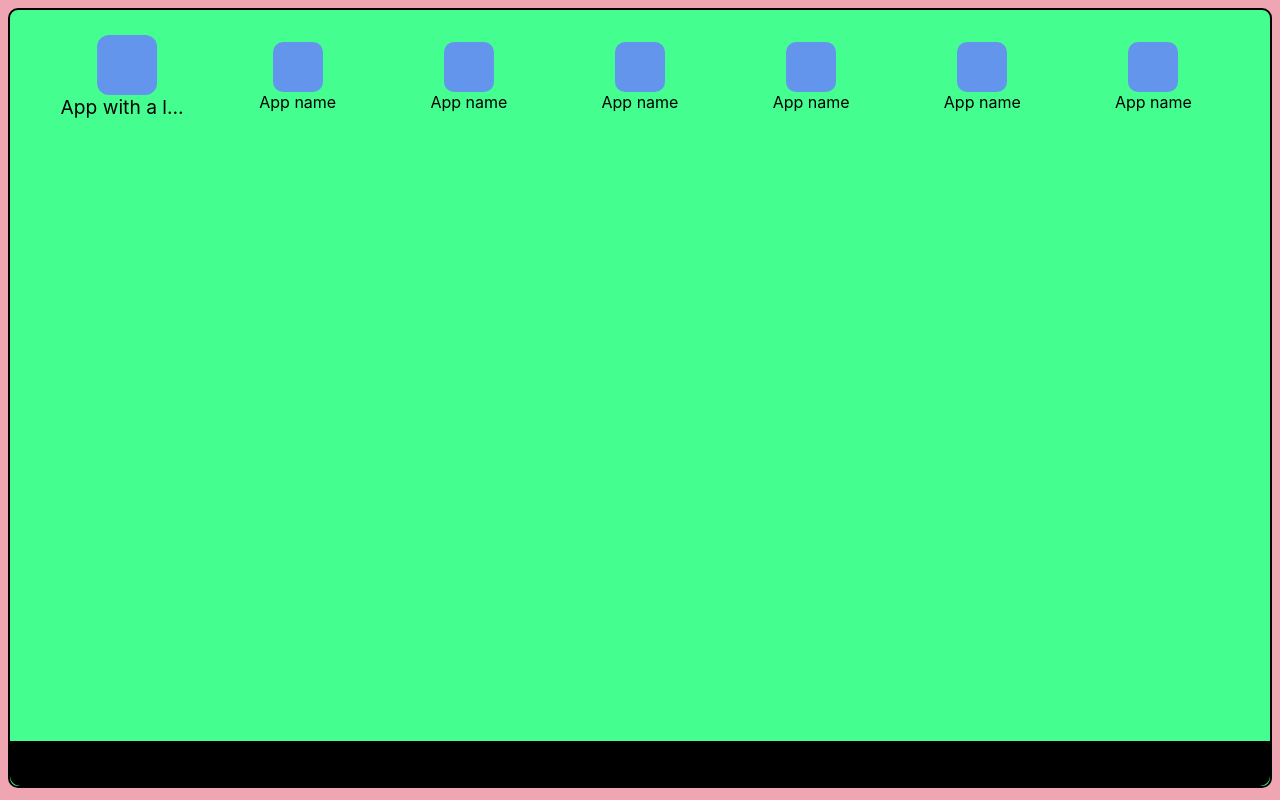
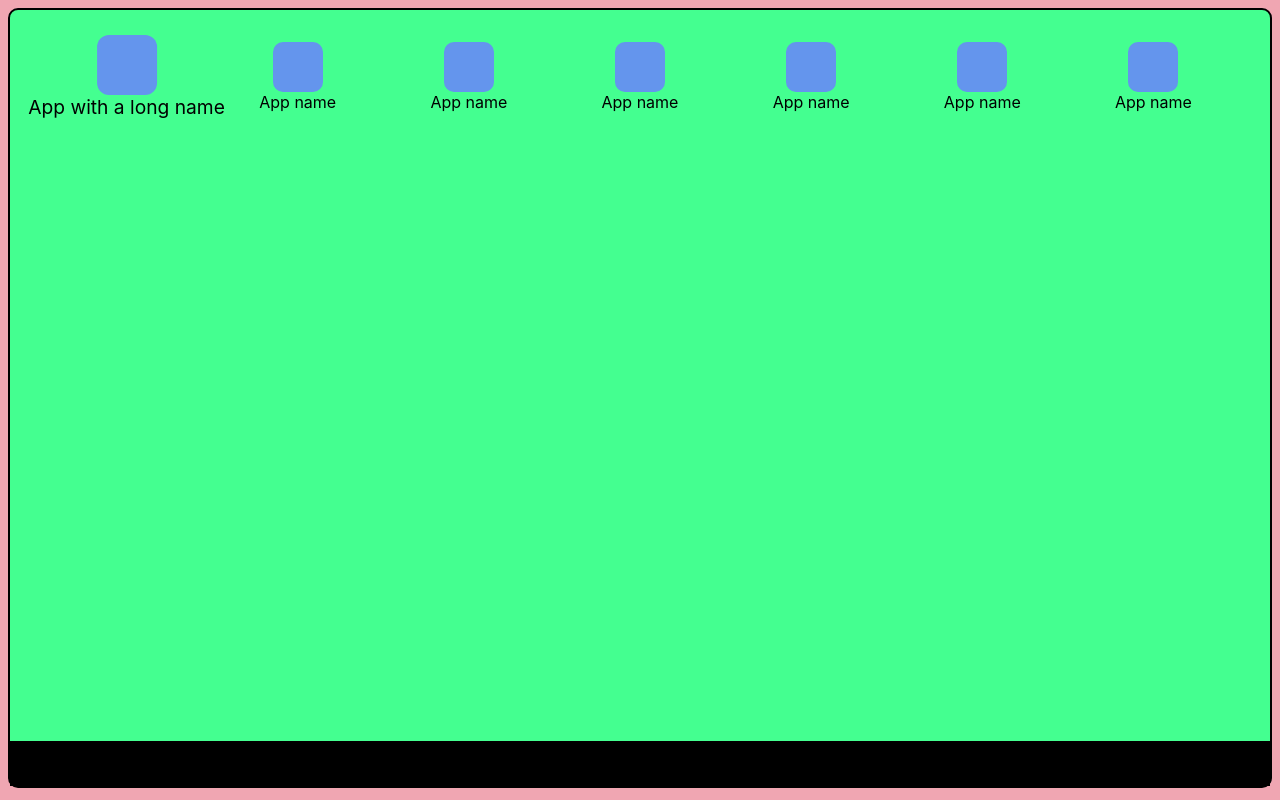
Before and after one commit to Kyle-Mendiola/ProjectScreen, a plain HTML site: page index.html in a window 1280 px wide. In both pictures the pointer is over the element "App with a long name". Drawn offline with Linux system fonts and the light colour scheme.

Commit message:
Hover on overflowing text fixed

```diff
--- a/style.css
+++ b/style.css
@@ -20,7 +20,6 @@ html, body {
     grid-auto-rows: min-content;
     gap: 2rem 4rem;
     margin: 0 5%;
-    /* margin-top: 100px; */
 }
 
 .tablet .toolbar {
@@ -28,7 +27,7 @@ html, body {
     width: 100%;
     height: 6%;
     background: black;
-    border-radius: 0 0 10px 10px;
+    overflow: hidden;
 }
 
 .app-section .app {
@@ -51,9 +50,17 @@ html, body {
 }
 
 .app .name {
+    text-align: center;
     max-width: 110px;
     overflow: hidden;
     text-overflow: ellipsis;
     white-space: nowrap;
     user-select: none;
 }
+
+.app:hover .name {
+    display: flex;
+    justify-content: center;
+    overflow: visible;
+    text-overflow: initial;
+}
```
